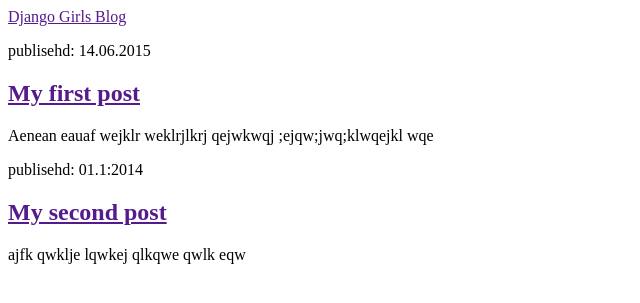
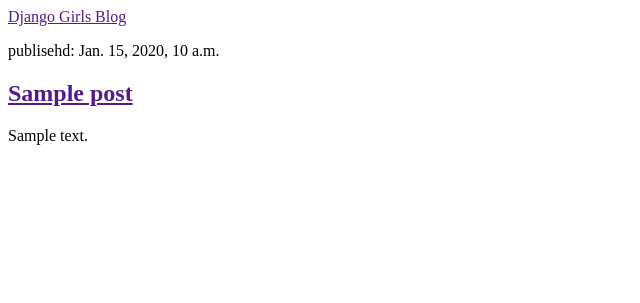
Before and after one commit to sword1008/my-first-django, a Django app: template blog/templates/blog/post_list.html in a window 1280 px wide. Shown: the top 303 px of the page, without its empty margins (0-640 px from the left). Run offline with Django 3.2, Linux system fonts and the light colour scheme; the template is opened without the code that fills it: values that come from a table or form of the project are taken from there, others are empty; tables that the repository leaves empty hold one stand-in row (values such as "Sample post").

Commit message:
Modified templates to display posts from database.

```diff
--- a/blog/templates/blog/post_list.html
+++ b/blog/templates/blog/post_list.html
@@ -7,16 +7,12 @@
             <h><a href="">Django Girls Blog</a> </h>
         </div>
 
+        {%  for post in posts %}
         <div>
-            <p>publisehd: 14.06.2015</p>
-            <h2><a href="">My first post</a> </h2>
-            <p>Aenean eauaf wejklr weklrjlkrj qejwkwqj ;ejqw;jwq;klwqejkl wqe</p>
+            <p>publisehd: {{ post.published_date }}</p>
+            <h2><a href="">{{ post.title }}</a> </h2>
+            <p>{{ post.text|linebreaks }}</p>
         </div>
-
-        <div>
-            <p>publisehd: 01.1:2014</p>
-            <h2><a href="">My second post</a></h2>
-            <p>ajfk qwklje lqwkej qlkqwe qwlk eqw</p>
-        </div>
+        {% endfor %}
     </body>
 </html>
--- a/blog/views.py
+++ b/blog/views.py
@@ -1,5 +1,8 @@
 from django.shortcuts import render
+from django.utils import timezone
+from .models import Post
 
 def post_list(request):
-    return render(request, 'blog/post_list.html', {})
+    posts = Post.objects.filter(published_date__lte=timezone.now()).order_by('published_date')
+    return render(request, 'blog/post_list.html', {'posts':posts})
 # Create your views here.
```
